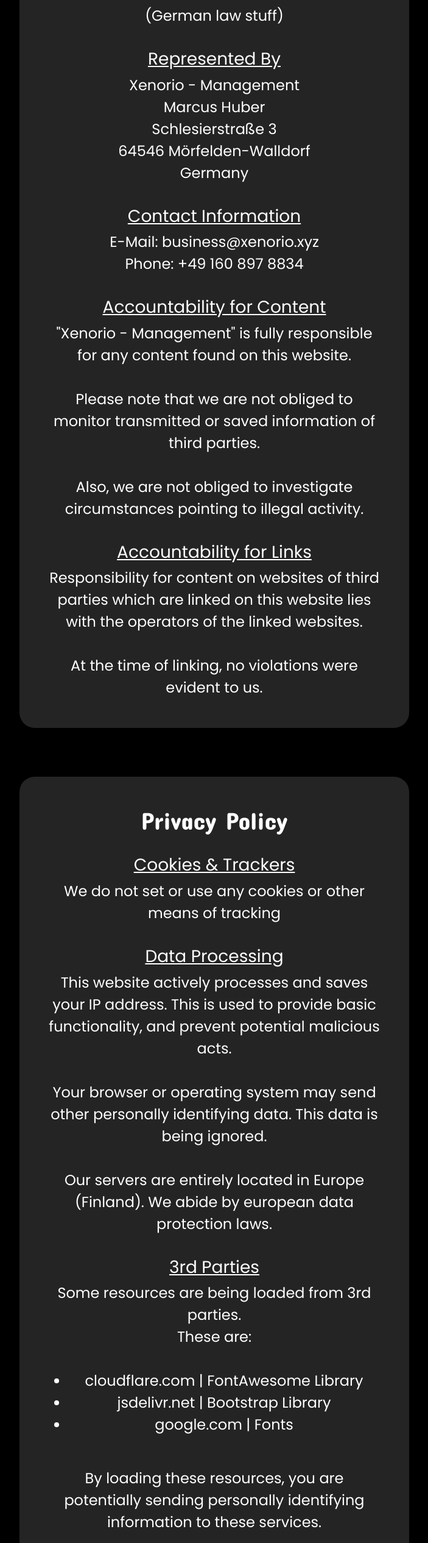
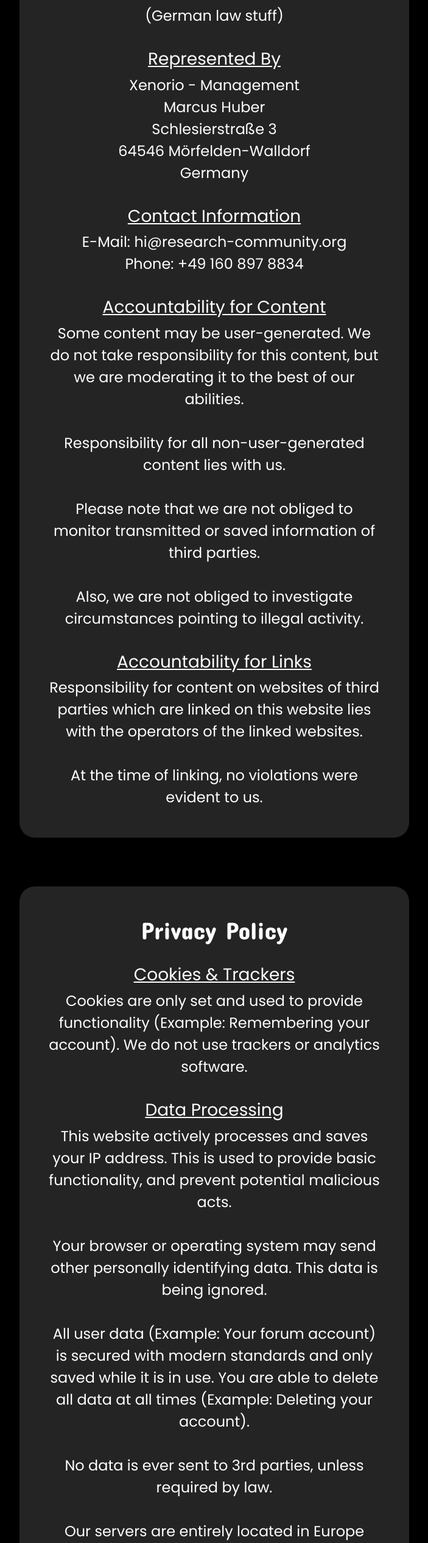
Before and after one commit to ResearchCommunity/Website, a SvelteKit app: page /disclosure in a window 1280 px wide. Shown: the part 240-2771 px from the top of the page at 61% size, without its empty margins (288-991 px from the left). Built offline with nearby package versions, Linux system fonts and the light colour scheme.

Commit message:
update legal disclosure

```diff
--- a/src/routes/disclosure/+page.svelte
+++ b/src/routes/disclosure/+page.svelte
@@ -20,12 +20,13 @@
         Germany <br><br>
 
 		<h3>Contact Information</h3>
-		E-Mail: business@xenorio.xyz <br>
+		E-Mail: hi@research-community.org <br>
         Phone: +49 160 897 8834
         <br><br>
 
         <h3>Accountability for Content</h3>
-        "Xenorio - Management" is fully responsible for any content found on this website. <br><br>
+        Some content may be user-generated. We do not take responsibility for this content, but we are moderating it to the best of our abilities. <br><br>
+		Responsibility for all non-user-generated content lies with us. <br><br>
         Please note that we are not obliged to monitor transmitted or saved information of third parties. <br><br>
         Also, we are not obliged to investigate circumstances pointing to illegal activity.
         <br><br>
@@ -39,13 +40,17 @@
 		<h1>Privacy Policy</h1>
 
         <h3>Cookies &amp; Trackers</h3>
-        We do not set or use any cookies or other means of tracking <br><br>
+        Cookies are only set and used to provide functionality (Example: Remembering your account). We do not use trackers or analytics software. <br><br>
 
         <h3>Data Processing</h3>
         This website actively processes and saves your IP address. This is used to provide basic functionality, and prevent potential malicious acts.
         <br><br>
         Your browser or operating system may send other personally identifying data. This data is being ignored.
         <br><br>
+		All user data (Example: Your forum account) is secured with modern standards and only saved while it is in use. You are able to delete all data at all times (Example: Deleting your account).
+		<br><br>
+		No data is ever sent to 3rd parties, unless required by law.
+		<br><br>
         Our servers are entirely located in Europe (Finland). We abide by european data protection laws.
         <br><br>
 
```
